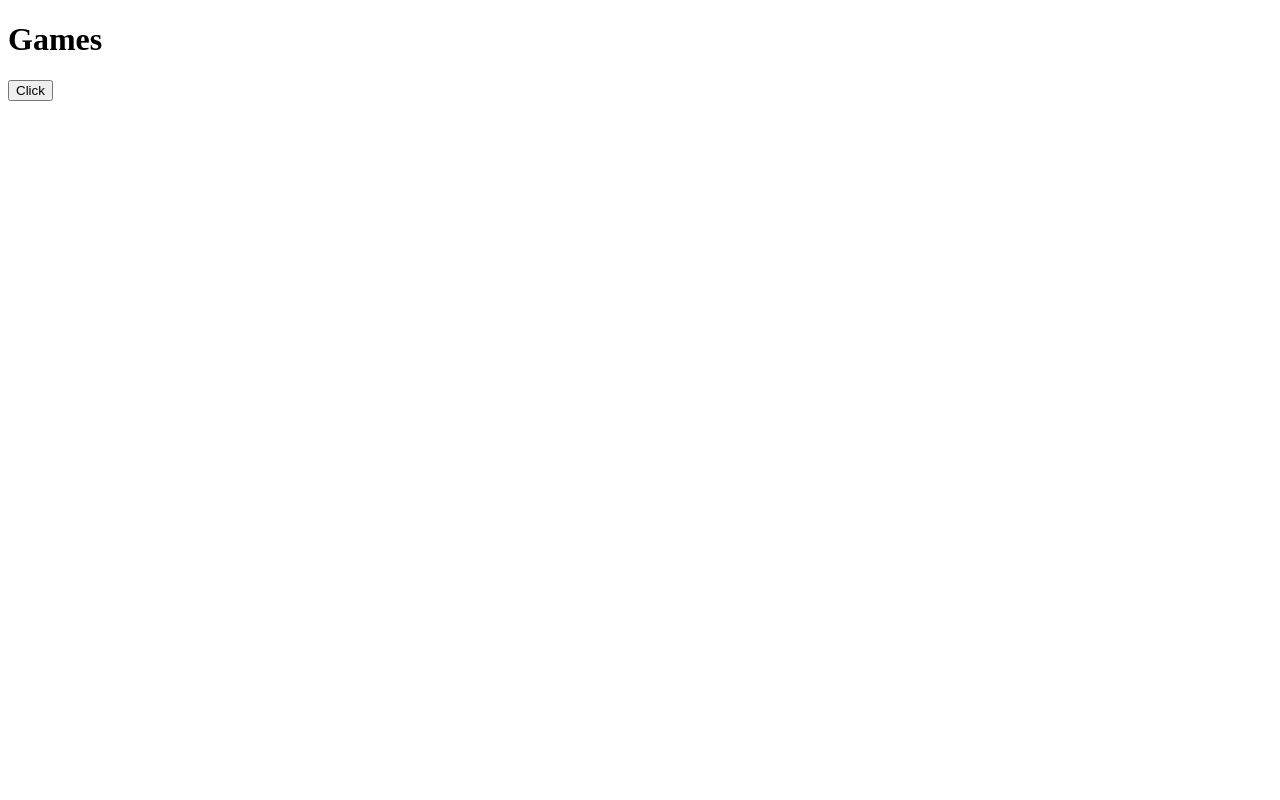
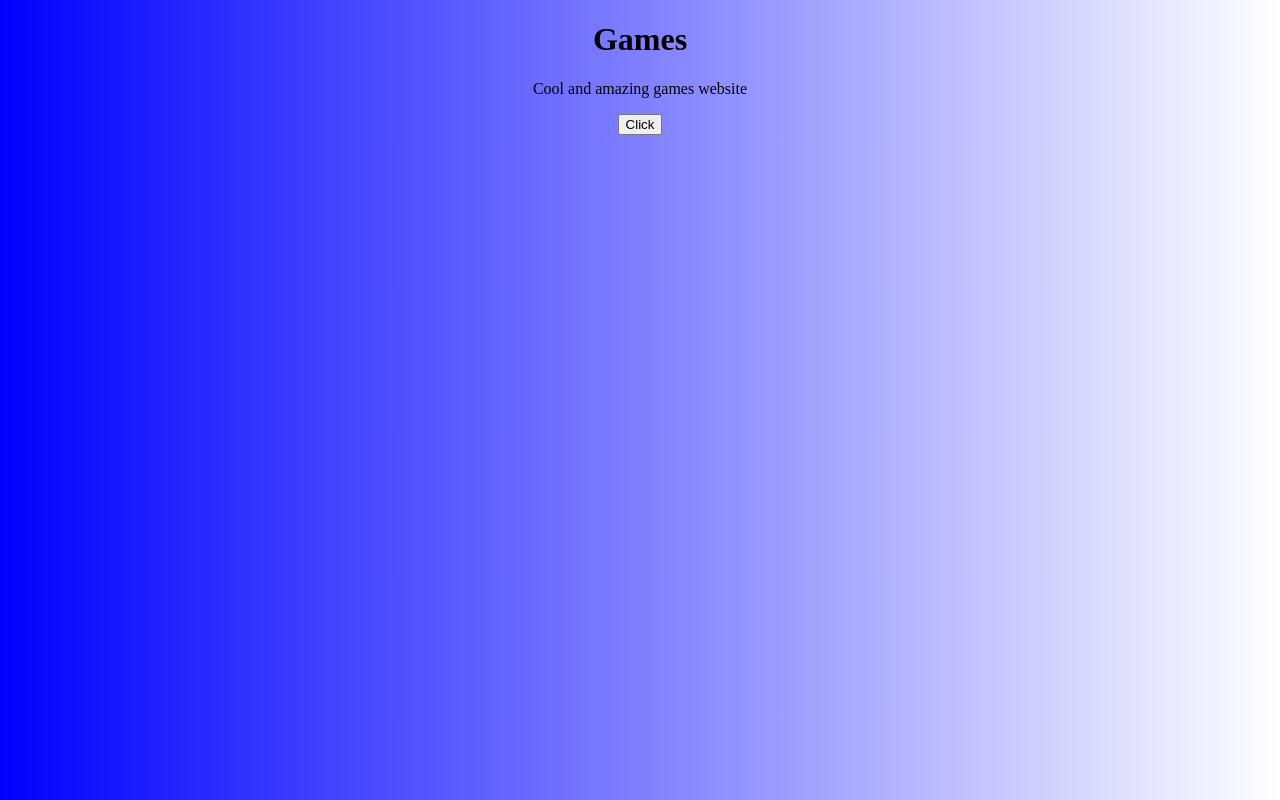
Before and after one commit to shaikale1/GamesWebsite, a plain HTML site: page index.html in a window 1280 px wide. Drawn offline with Linux system fonts and the light colour scheme.

Commit message:
some UI changes and styling

```diff
--- a/index.html
+++ b/index.html
@@ -5,10 +5,12 @@
     <meta http-equiv="X-UA-Compatible" content="IE=edge">
     <meta name="viewport" content="width=device-width, initial-scale=1.0">
     <title>Document</title>
+    <link rel="stylesheet" href="style.css">
     <script src="main.js"></script>
 </head>
 <body>
     <h1>Games</h1>
+    <p>Cool and amazing games website</p>
 
     <button onclick="showTime()">Click</button>
 
--- a/main.js
+++ b/main.js
@@ -1,4 +1,4 @@
 function showTime(){
     const now = new Date()
-    alert(now.toLocaleTimeString())
+    alert( "Time" + now.toLocaleTimeString())
 }
--- /dev/null
+++ b/style.css
@@ -0,0 +1,5 @@
+body{
+    text-align: center;
+    height: 100%;
+    background-image: linear-gradient(90deg, blue,white);
+}
```
